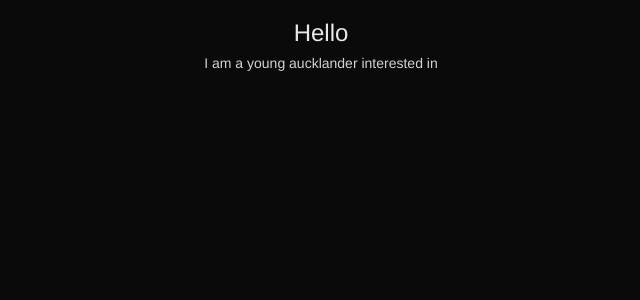
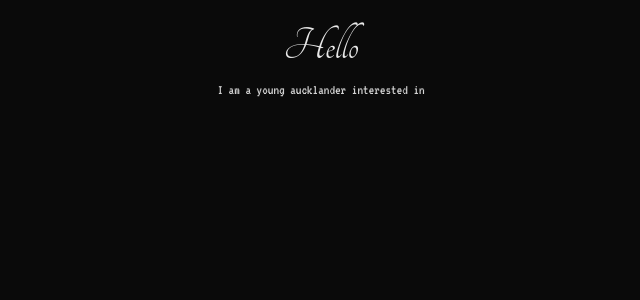
Before and after one commit to andrecowie/WTF, a Flask app: page / in a window 1280 px wide. Shown: the top 300 px of the page, without its empty margins (319-959 px from the left). Run offline with Flask 2, Linux system fonts and the light colour scheme; some libraries are stand-ins or nearby versions.

Commit message:
Liking it

```diff
--- a/static/css/index.css
+++ b/static/css/index.css
@@ -6,16 +6,20 @@
 body
 {
 	background-color: rgb(10, 10, 10);
+	font-family: 'VT323', monospace;
 }
 h3
 {
-
+	font-family: 'Tangerine','VT323', monospace;
 	color: rgb(232, 232, 232);
+	font-size: 48px;
 }
 h5
 {
+	font-family: 'VT323', monospace;
 	color: rgb(211, 211, 211);
 }
 h6{
+	font-family: 'VT323', monospace;
 	color: rgb(200, 200, 200);
 }
--- a/static/js/index.js
+++ b/static/js/index.js
@@ -1,12 +1,39 @@
+var soPrettyMuch = function(div){
+	var soprettymuch = document.createElement("h2");
+	soprettymuch.setAttribute("id","soprettymuch");
+	soprettymuch.setAttribute("style", "text-align: center;");
+	div.appendChild(soprettymuch);
+	$('#soprettymuch').typed({
+		strings: ["SO PRETTY MUCH."],
+		backDelay: 500,
+		typeSpeed: 35,
+		backSpeed: 0.2,
+		loop: false,
+		showCursor: false
+	});
+
+}
+
 var movingOn = function(rootDiv, oldDiv){
 	var divJq = jQuery( oldDiv );
 	console.log( divJq.height());
+	var divJqHeightTimesTwo = (divJq.height()*2);
 	divJq.animate({
-		"marginTop": "-="+(divJq.height()*2)+"px"
-	}, "slow");
+		"marginTop": "-="+divJqHeightTimesTwo+"px"
+	},3000);
 	setTimeout(function(){
-		rootDiv.removeChild(oldDiv);
-	}, 1000);
+		while(oldDiv.hasChildNodes())
+		{
+			oldDiv.removeChild(oldDiv.lastChild);
+		}
+		divJq.animate({
+			"marginTop": "+="+divJqHeightTimesTwo+"px"
+		}, 1000);
+		soPrettyMuch(oldDiv);
+//		rootDiv.removeChild(oldDiv);
+	}, 3000);
+
+
 };
 $(document).ready(function(){
 	console.log("Ready");
--- a/templates/index.html
+++ b/templates/index.html
@@ -9,6 +9,8 @@
 <title>WTF</title>
 <link rel="icon" type="ico" href="../static/$.ico.png">
 <link rel="stylesheet" type="text/css" href="../static/css/bootstrap.min.css">
+<link href="https://fonts.googleapis.com/css?family=VT323" rel="stylesheet">
+<link rel="stylesheet" type="text/css" href="https://fonts.googleapis.com/css?family=Tangerine">
 <link rel="stylesheet" type="text/css" href="../static/css/index.css">
 </head>
 <body>
```
